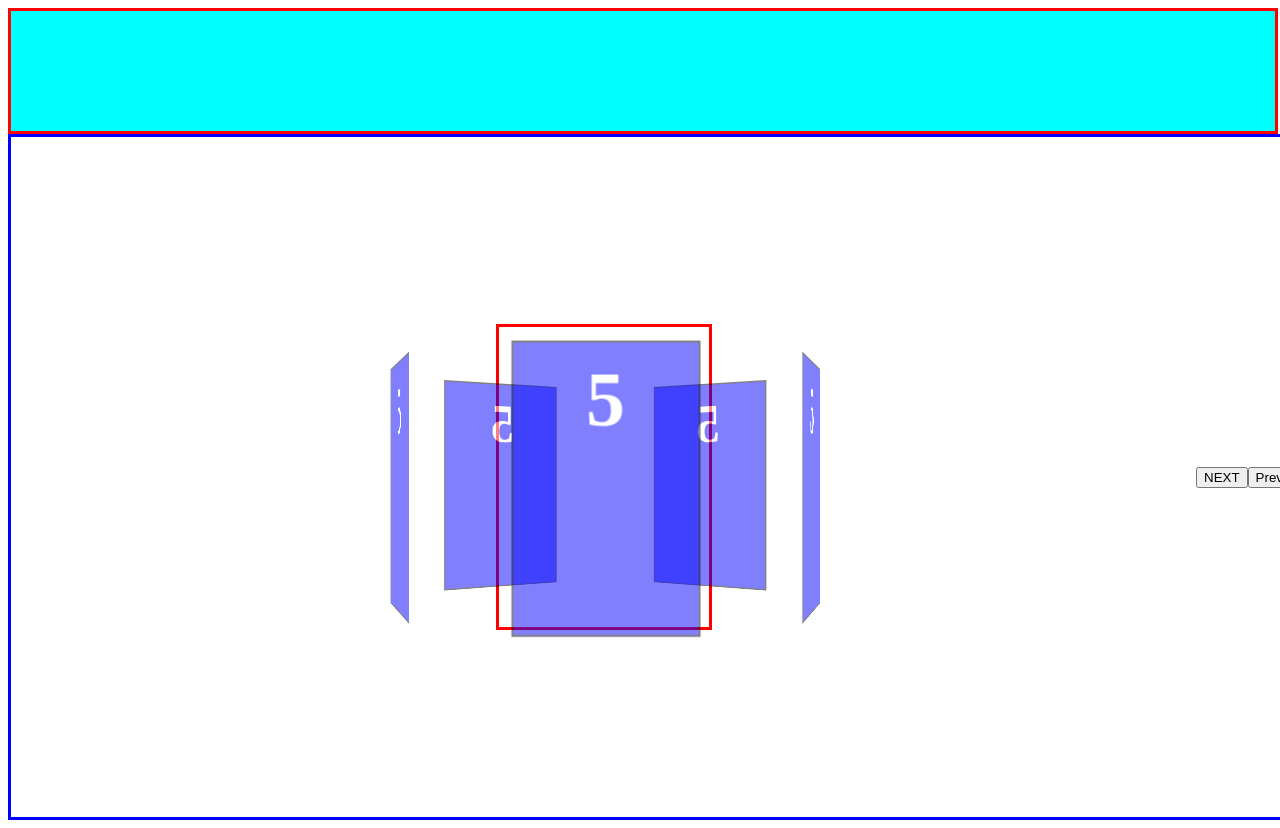
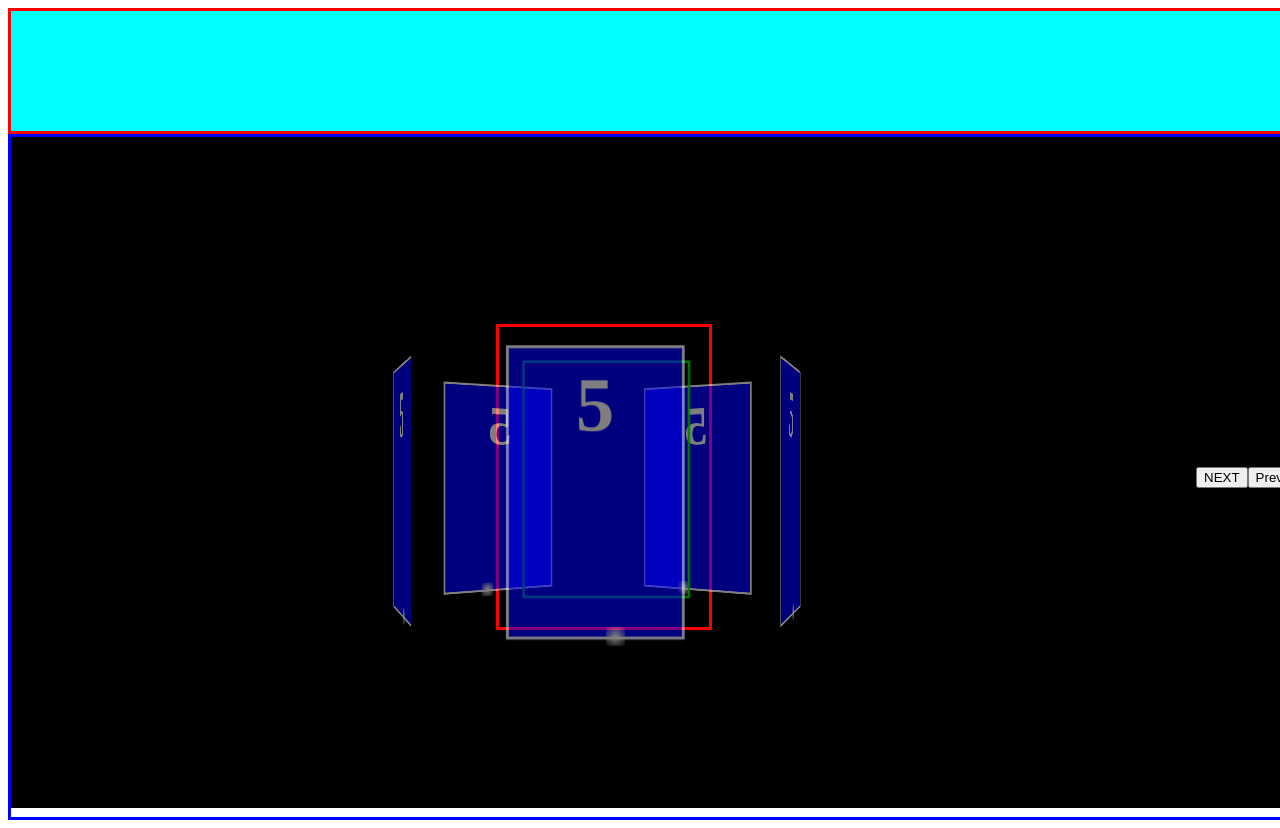
Before and after one commit to Yourownway/To_do_list-Js, a React (Create React App) app in the folder front/: page / in a window 1280 px wide. Built offline with nearby package versions, Linux system fonts and the light colour scheme.

Commit message:
FRONT animation carousel

```diff
--- a/front/save.scss
+++ b/front/save.scss
@@ -1,36 +1,64 @@
-.projects {
-  &__scene {
-    border: solid red;
-    // border: 1px solid #ccc;
-    // margin: 40px 0;
+body {
+  margin: 0;
+  padding: 0;
+  height: 100vh;
+  box-sizing: border-box;
 
-    position: relative;
-    width: 210px;
-    height: 300px;
-    margin: auto;
-    perspective: 1000px;
+  background-color: #2361a3;
+}
+#container {
+  width: 100vw;
+  height: 100vh;
+
+  display: flex;
+  align-items: center;
+  justify-content: center;
+}
+.items {
+  width: 200px;
+  height: 400px;
+  background-color: #19559c;
+  box-shadow: 0px 0px 10px black;
+  animation: shining 5s linear 2s infinite;
+  margin: 0 auto;
+  border: solid white 10px;
+}
+@keyframes shining {
+  0% {
+    border-top: solid white 4px;
   }
-  &__carousel {
-    width: 100%;
-    height: 100%;
-    position: absolute;
-    transform: translateZ(-288px);
-    transform-style: preserve-3d;
-    transition: transform 1s;
-    &__cell {
-      position: absolute;
-      width: 190px;
-      height: 300px;
-      left: 10px;
-      top: 10px;
-      border: 2px solid black;
-      line-height: 116px;
-      font-size: 80px;
-      font-weight: bold;
-      color: white;
-      text-align: center;
-      transition: transform 1s, opacity 1s;
-      background-color: red;
-    }
+  25% {
+  }
+  75% {
+  }
+  100% {
   }
 }
+.items::after {
+  content: "";
+  position: absolute;
+  width: 20px;
+  height: 20px;
+
+  background: radial-gradient(white, transparent);
+
+  animation: test 5s linear infinite;
+  filter: blur(4px);
+}
+@keyframes test {
+  0% {
+    transform: translateX(0px) translateY(0px);
+  }
+  25% {
+    transform: translateX(180px) translateY(0px);
+  }
+  50% {
+    transform: translateY(380px) translateX(180px);
+  }
+  75% {
+    transform: translateY(380px) translateX(0px);
+  }
+  100% {
+    transform: translateY(0px) translateX(0);
+  }
+}
--- a/front/src/App.js
+++ b/front/src/App.js
@@ -3,9 +3,14 @@ import Home from "./components/Home";
 import styled from "styled-components";
 
 export default function App() {
+  const Wrapped = styled.div`
+    width: 100vw;
+    height: 100vh;
+    background-color: ${(props) => props.theme.background};
+  `;
   return (
-    <div>
+    <Wrapped>
       <Home />
-    </div>
+    </Wrapped>
   );
 }
--- a/front/src/components/molecules/Carousel.js
+++ b/front/src/components/molecules/Carousel.js
@@ -1,5 +1,5 @@
 import React, { useEffect, useRef, useState } from "react";
-import styled from "styled-components";
+import styled, { keyframes } from "styled-components";
 export default function Carousel() {
   const Wrapper = styled.div`
     width: 100vw;
@@ -22,28 +22,61 @@ export default function Carousel() {
     width: 100%;
     height: 100%;
     position: absolute;
+    border: solid green;
     transform: translateZ(-288px);
     transform-style: preserve-3d;
     transition: transform 1s;
   `;
-
+  const light = keyframes` {
+    0% {
+      transform: translateX(-90px) translateY(0px);
+    }
+    25% {
+      transform: translateX(90px) translateY(0px);
+    }
+    50% {
+      transform: translateY(300px) translateX(90px);
+    }
+    75% {
+      transform: translateY(300px) translateX(-90px);
+    }
+    100% {
+      transform: translateY(0px) translateX(-90px);
+    }
+  }`;
   const Card = styled.div`
     cursor: pointer;
     position: absolute;
-    width: 190px;
+    border: solid white;
+    width: 180px;
     height: 300px;
-    left: 10px;
+    left: 0px;
     top: 10px;
-    border: 2px solid black;
+    /* border: 2px solid black; */
     line-height: 116px;
     font-size: 80px;
     font-weight: bold;
     color: white;
     text-align: center;
-    transition: transform 1s, opacity 1s;
+    /* transition: transform 1s, opacity 1s; */
     background-color: blue;
     opacity: 0.5;
+    &:hover {
+      background-color: red;
+    }
+    &::after {
+      content: "";
+      position: absolute;
+      width: 20px;
+      height: 20px;
+      left: 80px;
+      top: -10px;
+      animation: ${light} 5s linear infinite;
+      /* filter: blur(4px); */
+      background: radial-gradient(white, transparent);
+    }
   `;
+
   let projects = ["1", "2", "3", "4", "5"];
   const refCarousel = useRef(null);
 
@@ -80,7 +113,9 @@ export default function Carousel() {
       <Scene>
         <Cards ref={refCarousel}>
           {projects.map((x) => (
-            <Card key={projects.indexOf(x)}>{projects.length}</Card>
+            <Card onClick={(e) => console.log(e)} key={projects.indexOf(x)}>
+              {projects.length}
+            </Card>
           ))}
         </Cards>
       </Scene>
--- a/front/src/config/theme.js
+++ b/front/src/config/theme.js
@@ -1,2 +1,2 @@
 export const green = "#00FFFF";
-export const black = "#FFFFFF";
+export const background = "#000000";
```
Also changed, not shown: 1 other file (tests, documents, lock files or other folders).
